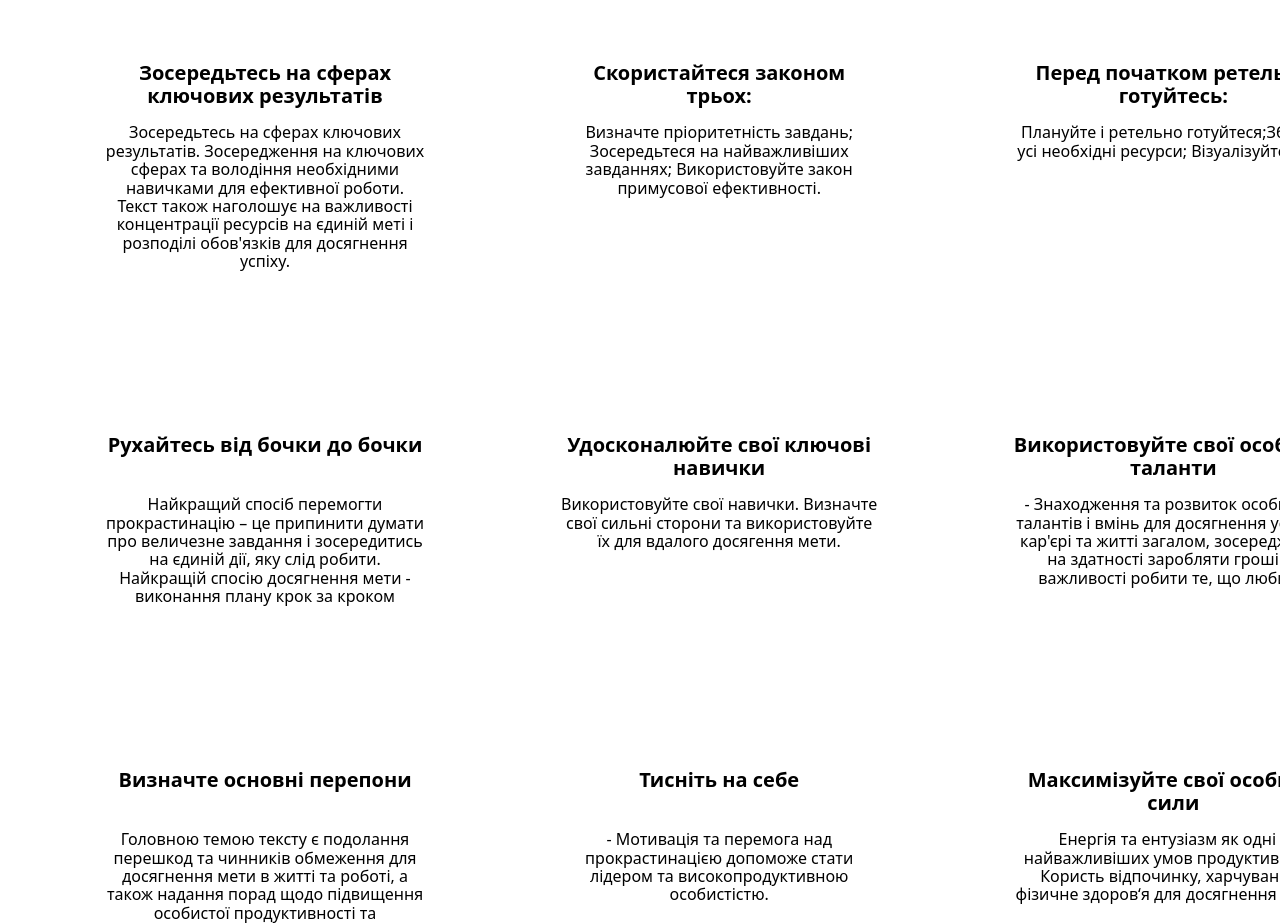
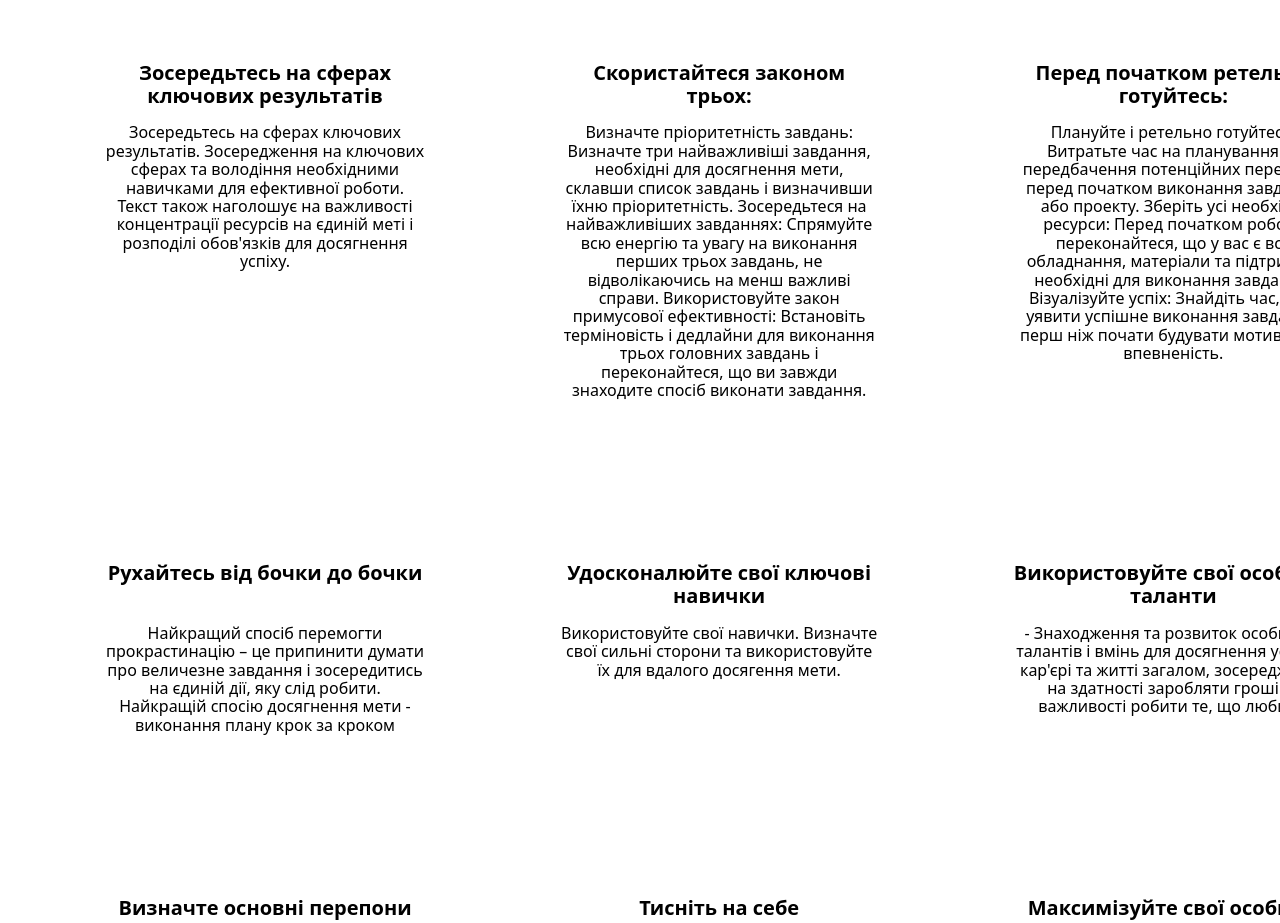
Before and after one commit to ArtemVasiletc/goit8mindmap, a plain HTML site: page index.html in a window 1280 px wide. Shown: the part 1600-2523 px from the top of the page. Drawn offline with nearby package versions, Linux system fonts and the light colour scheme.

Commit message:
fix text blocks 8 9

```diff
--- a/index.html
+++ b/index.html
@@ -96,15 +96,26 @@
           <li class="chapter-info">
             <h2 class="chapter-name">Скористайтеся законом трьох:</h2>
             <p>
-              Визначте пріоритетність завдань; Зосередьтеся на найважливіших
-              завданнях; Використовуйте закон примусової ефективності.
+              Визначте пріоритетність завдань: Визначте три найважливіші
+              завдання, необхідні для досягнення мети, склавши список завдань і
+              визначивши їхню пріоритетність. Зосередьтеся на найважливіших
+              завданнях: Спрямуйте всю енергію та увагу на виконання перших
+              трьох завдань, не відволікаючись на менш важливі справи.
+              Використовуйте закон примусової ефективності: Встановіть
+              терміновість і дедлайни для виконання трьох головних завдань і
+              переконайтеся, що ви завжди знаходите спосіб виконати завдання.
             </p>
           </li>
           <li class="chapter-info">
             <h2 class="chapter-name">Перед початком ретельно готуйтесь:</h2>
             <p>
-              Плануйте і ретельно готуйтеся;Зберіть усі необхідні ресурси;
-              Візуалізуйте успіх
+              Плануйте і ретельно готуйтеся: Витратьте час на планування та
+              передбачення потенційних перешкод перед початком виконання
+              завдання або проекту. Зберіть усі необхідні ресурси: Перед
+              початком роботи переконайтеся, що у вас є все обладнання,
+              матеріали та підтримка, необхідні для виконання завдання.
+              Візуалізуйте успіх: Знайдіть час, щоб уявити успішне виконання
+              завдання, перш ніж почати будувати мотивацію і впевненість.
             </p>
           </li>
         </ul>
```
